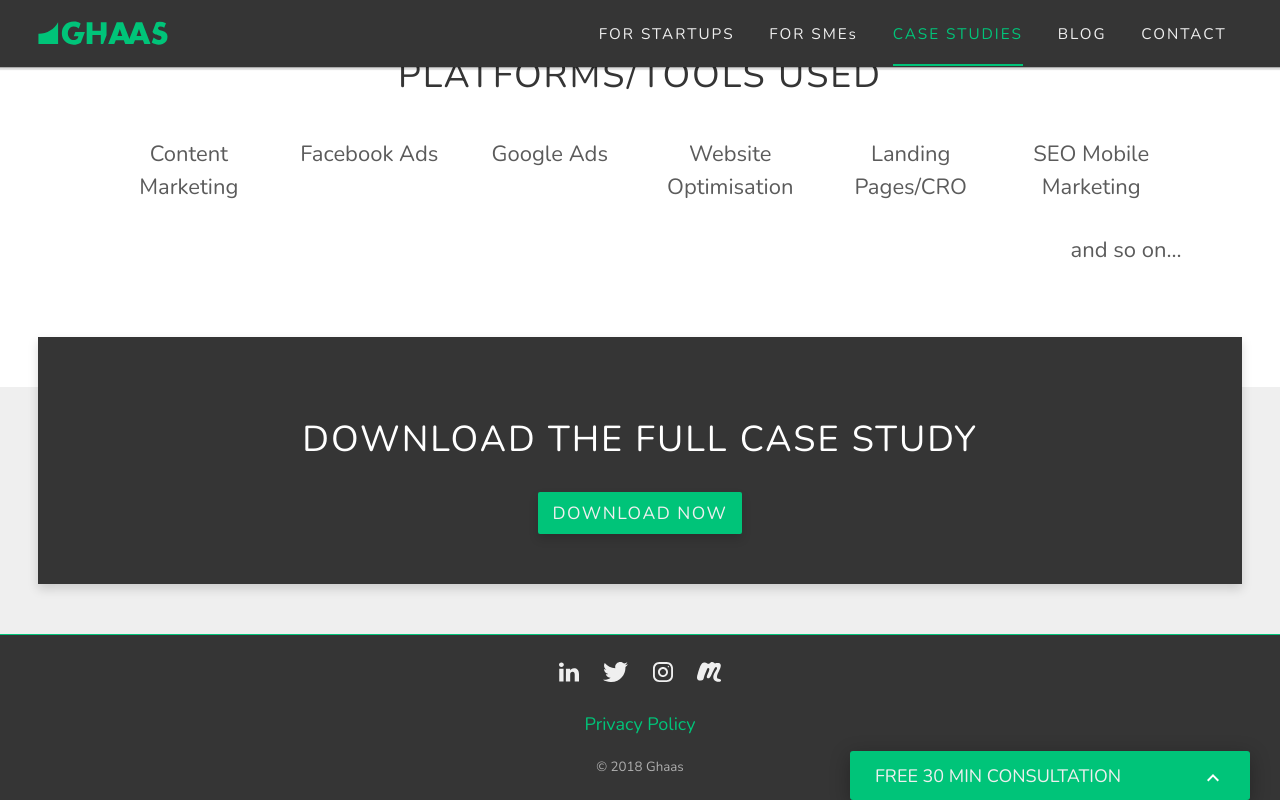
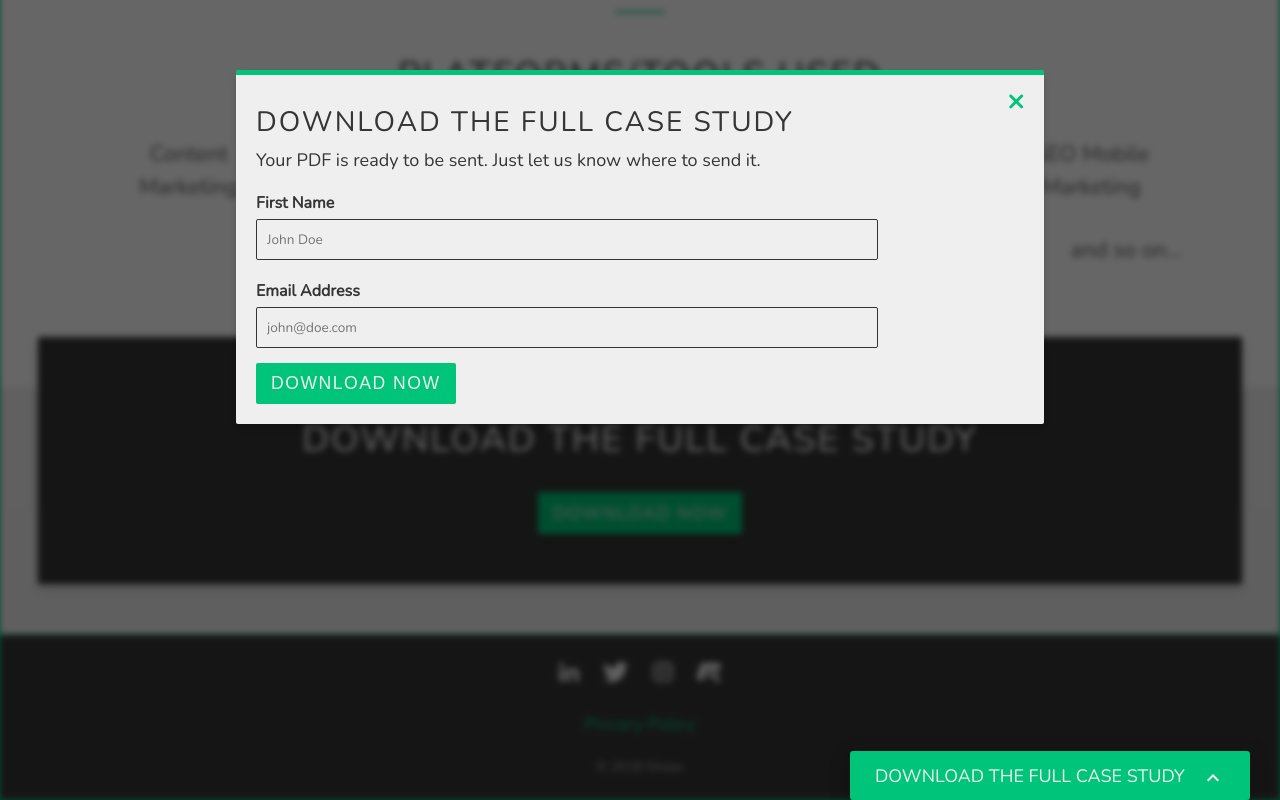
Before and after one commit to Ghaas-agency/ghaas, a website: page src/case-studies/fitato/index.html in a window 1280 px wide. Both pictures are taken after a click on the element "DOWNLOAD NOW". Shown: the part 4124-4924 px from the top of the page. Drawn offline with nearby package versions, Linux system fonts and the light colour scheme.

Commit message:
cs-fitato: updated mailchimp form

```diff
--- a/src/assets/scss/style.scss
+++ b/src/assets/scss/style.scss
@@ -1814,6 +1814,10 @@
   position: relative;
   overflow: auto;
 
+  h3 {
+    margin: 30px 0 10px 0;
+  }
+
   @media (max-width: 480px) {
     width: 80%;
   }
@@ -1930,6 +1934,7 @@
       font-size: 140%;
       margin: 0;
       margin-bottom: 10px;
+      padding-right: 30px;
     }
 
     form {
--- a/src/case-studies/fitato/index.html
+++ b/src/case-studies/fitato/index.html
@@ -237,7 +237,7 @@
         <div class="container">
           <div class="cs-fitato-download__wrapper">
             <h2>Download the full case study</h2>
-            <span class="button">Download now</span>
+            <span id="contact-modal-trigger" class="button">Download now</span>
           </div>
         </div>
       </section>
@@ -272,29 +272,25 @@
   <div id="contact-modal">
     <div class="contact-modal-content">
       <span class="modal-close">&times;</span>
-      <h3>Contact Us</h3>
-      <p>Please enter your details and we&apos;ll get in touch soon.</p>
+      <h3>Download The Full Case Study</h3>
+      <p>Your PDF is ready to be sent. Just let us know where to send it.</p>
       <div id="mc_embed_signup">
-        <form action="https://xyz.us12.list-manage.com/subscribe/post?u=2c4041c68da79c12074045904&amp;id=fe8c495a2f" method="post" id="mc-embedded-subscribe-form" name="mc-embedded-subscribe-form" class="validate" target="_blank" novalidate>
+        <form action="https://xyz.us12.list-manage.com/subscribe/post?u=2c4041c68da79c12074045904&amp;id=3841a734f8" method="post" id="mc-embedded-subscribe-form" name="mc-embedded-subscribe-form" class="validate" target="_blank" novalidate>
           <div id="mc_embed_signup_scroll">
             <div class="mc-field-group">
-              <label for="mce-FULLNAME">Name </label>
-              <input type="text" value="" name="FULLNAME" class="required" id="mce-FULLNAME" placeholder="John Doe">
+              <label for="mce-FNAME">First Name </label>
+              <input type="text" value="" name="FNAME" class="" id="mce-FNAME" placeholder="John Doe">
             </div>
             <div class="mc-field-group">
               <label for="mce-EMAIL">Email Address </label>
               <input type="email" value="" name="EMAIL" class="required email" id="mce-EMAIL" placeholder="john@doe.com">
             </div>
-            <div class="mc-field-group">
-              <label for="mce-MESSAGE">Message (with website URL) </label>
-              <textarea name="MESSAGE" class="required" id="mce-MESSAGE" placeholder="Enter your message"></textarea>
-            </div>
             <div id="mce-responses" class="clear">
               <div class="response" id="mce-error-response" style="display:none"></div>
               <div class="response" id="mce-success-response" style="display:none"></div>
-            </div>    <!-- real people should not fill this in and expect good things - do not remove this or risk form bot signups-->
-            <div style="position: absolute; left: -5000px;" aria-hidden="true"><input type="text" name="b_2c4041c68da79c12074045904_fe8c495a2f" tabindex="-1" value=""></div>
-            <div class="clear"><input type="submit" value="SUBMIT" name="subscribe" id="mc-embedded-subscribe" class="button"></div>
+            </div>
+            <div style="position: absolute; left: -5000px;" aria-hidden="true"><input type="text" name="b_2c4041c68da79c12074045904_3841a734f8" tabindex="-1" value=""></div>
+            <div class="clear"><input type="submit" value="Download Now" name="subscribe" id="mc-embedded-subscribe" class="button"></div>
           </div>
         </form>
       </div>
@@ -303,35 +299,30 @@
 
   <div class="bottom-tab-contact-form">
     <div class="bottom-tab-contact-form__hook">
-      <p>Free 30 Min Consultation</p>
+      <p>Download the Full Case Study</p>
       <p><img src="../../assets/img/expand_less.svg" alt="expand less icon"></p>
     </div>
     <div class="bottom-tab-contact-form__content">
       <div class="bottom-tab-contact-form--close"><img src="../../assets/img/expand_more.svg" alt="expand more icon" width="40"></div>
-      <h3>Free 30 Min Consultation</h3>
-      <p>Get your website reviewed by our experts. Get actionable tactics to improve your rankings, traffic and conversion rates.</p>
-      <p><strong>No obligation!</strong></p>
+      <h3>Download the Full Case Study</h3>
+      <p>Your PDF is ready to be sent. Just let us know where to send it.</p>
       <div id="mc_embed_signup">
-        <form action="https://xyz.us12.list-manage.com/subscribe/post?u=2c4041c68da79c12074045904&amp;id=fe8c495a2f" method="post" id="mc-embedded-subscribe-form" name="mc-embedded-subscribe-form" class="validate" target="_blank" novalidate>
+        <form action="https://xyz.us12.list-manage.com/subscribe/post?u=2c4041c68da79c12074045904&amp;id=3841a734f8" method="post" id="mc-embedded-subscribe-form" name="mc-embedded-subscribe-form" class="validate" target="_blank" novalidate>
           <div id="mc_embed_signup_scroll">
             <div class="mc-field-group">
-              <label for="mce-FULLNAME">Name </label>
-              <input type="text" value="" name="FULLNAME" class="required" id="mce-FULLNAME" placeholder="John Doe">
+              <label for="mce-FNAME">First Name </label>
+              <input type="text" value="" name="FNAME" class="" id="mce-FNAME" placeholder="John Doe">
             </div>
             <div class="mc-field-group">
               <label for="mce-EMAIL">Email Address </label>
               <input type="email" value="" name="EMAIL" class="required email" id="mce-EMAIL" placeholder="john@doe.com">
             </div>
-            <div class="mc-field-group">
-              <label for="mce-MESSAGE">Message (with website URL) </label>
-              <textarea name="MESSAGE" class="required" id="mce-MESSAGE" placeholder="Enter your message"></textarea>
-            </div>
             <div id="mce-responses" class="clear">
               <div class="response" id="mce-error-response" style="display:none"></div>
               <div class="response" id="mce-success-response" style="display:none"></div>
             </div>
-            <div style="position: absolute; left: -5000px;" aria-hidden="true"><input type="text" name="b_2c4041c68da79c12074045904_fe8c495a2f" tabindex="-1" value=""></div>
-            <div class="clear"><input type="submit" value="SUBMIT" name="subscribe" id="mc-embedded-subscribe" class="button"></div>
+            <div style="position: absolute; left: -5000px;" aria-hidden="true"><input type="text" name="b_2c4041c68da79c12074045904_3841a734f8" tabindex="-1" value=""></div>
+            <div class="clear"><input type="submit" value="Download Now" name="subscribe" id="mc-embedded-subscribe" class="button"></div>
           </div>
         </form>
       </div>
```
Also changed, not shown: src/assets/css/style.css.
